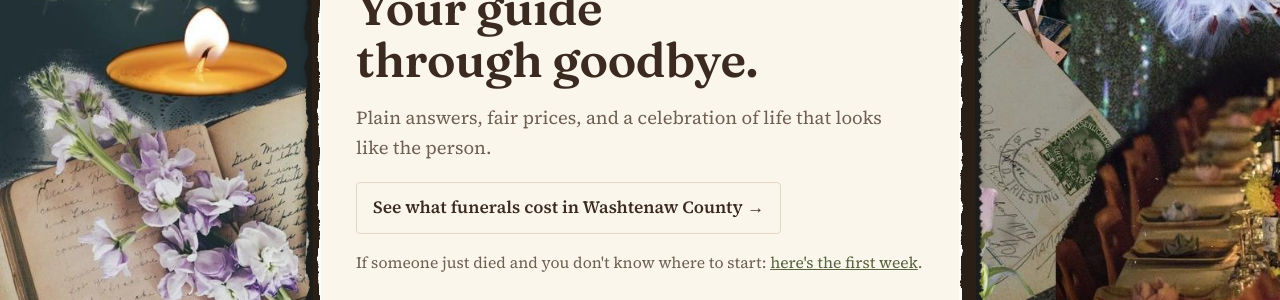
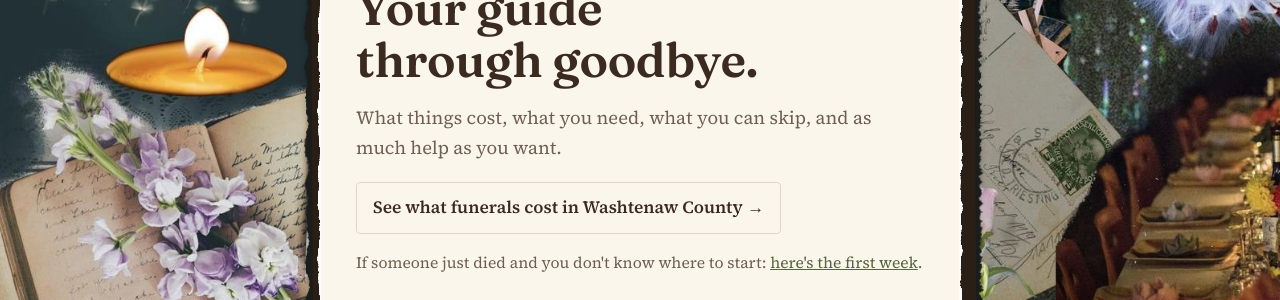
Before and after one commit to katekelley/graveandseed, a Jekyll site: the page built from index.html, in a window 1280 px wide and 900 px high. Shown: the part 216-516 px from the top of the window. Built offline with Jekyll 4.4.1, drawn with Linux system fonts in a browser that asks for light colours.

Commit message:
Home tagline: what things cost, what you need, what you can skip
Co-Authored-By: Claude Opus 5.5 <noreply@anthropic.com>
Claude-Session: https://claude.ai/code/session_011MgnuDfq5fbbJfgSLxE3sx

```diff
--- a/_data/content.yml
+++ b/_data/content.yml
@@ -1,5 +1,5 @@
 hero_heading: "Your guide through goodbye."
-tagline_start: "Plain answers, fair prices, and a celebration of life that looks like the person"
+tagline_start: "What things cost, what you need, what you can skip, and as much help as you want"
 tagline_emphasis: ""
 location: "Ann Arbor, Michigan"
 meta_description: "Celebration of life planning in Ann Arbor and Washtenaw County, with posted prices and free local guides for the first days after a death."
```
